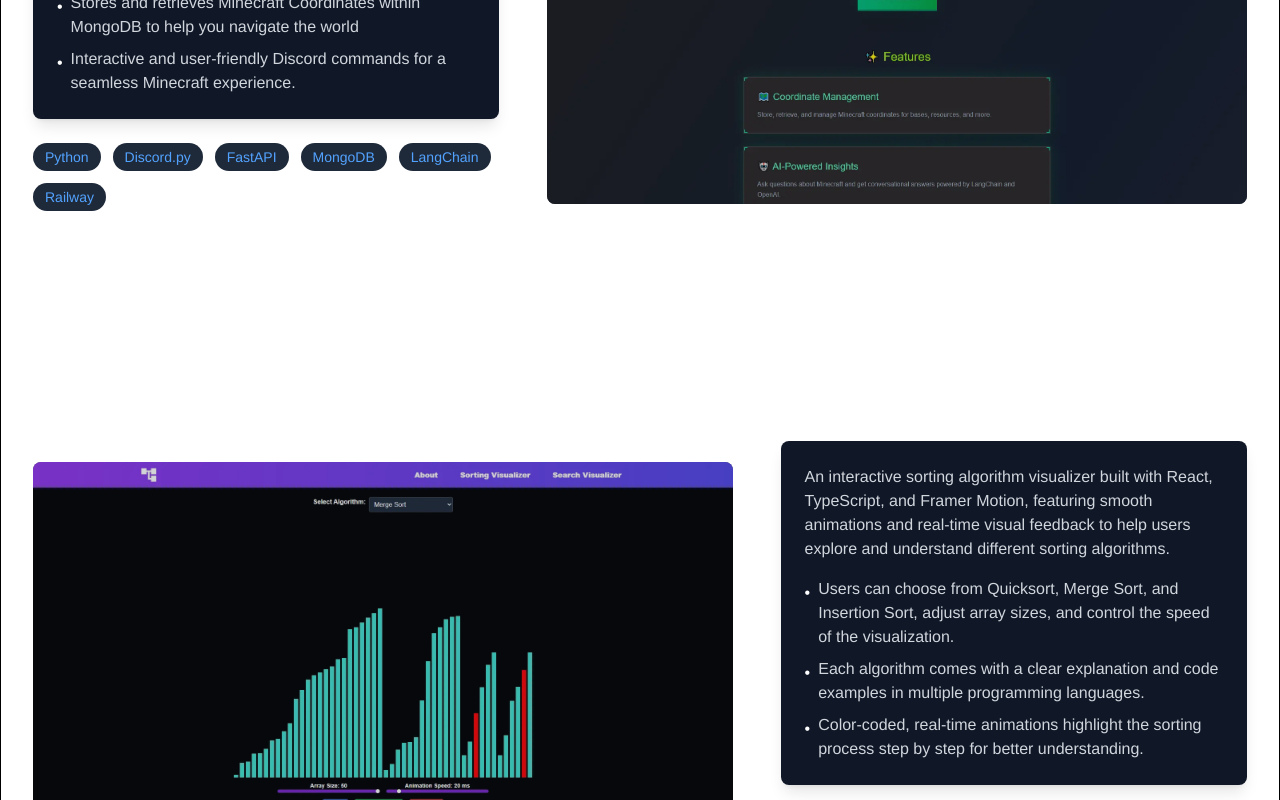
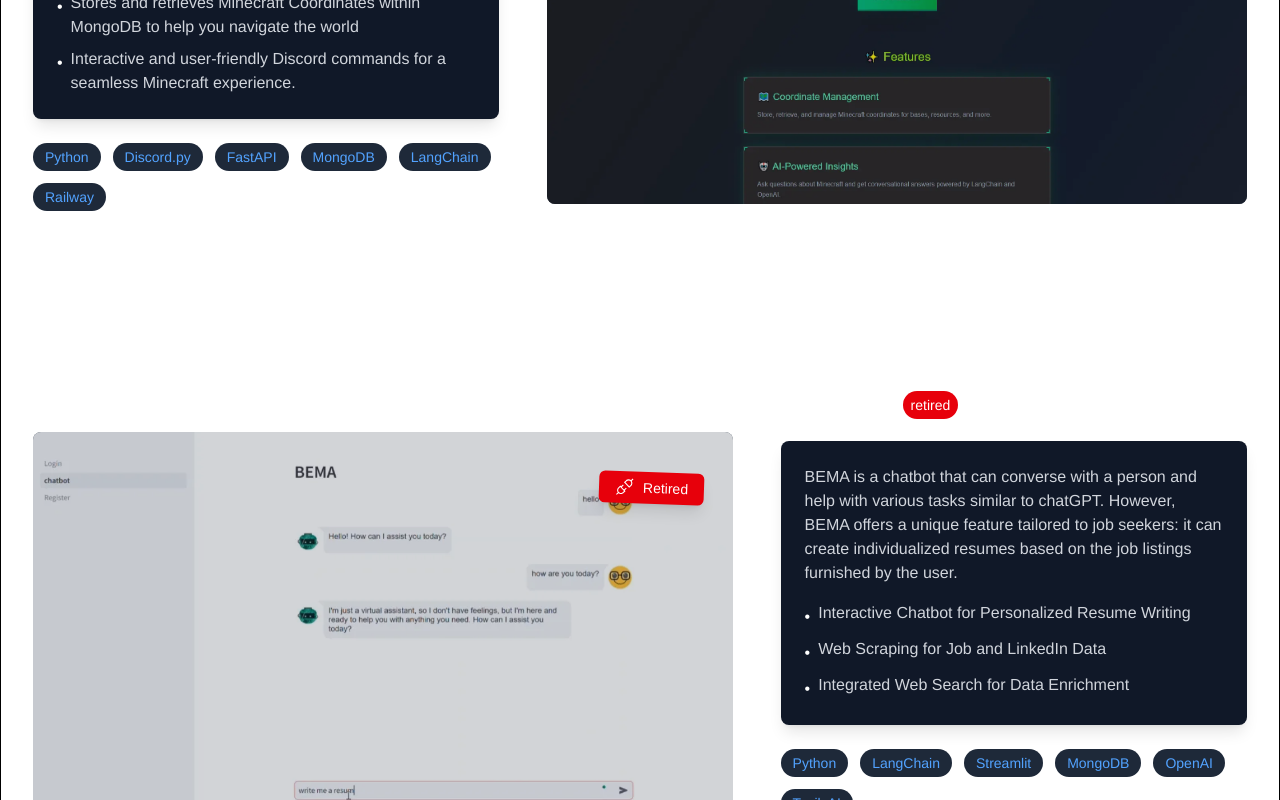
Before and after one commit to BasicallyManny/Personal-Portfolio-Website, a React (Vite) app: page / in a window 1280 px wide. Shown: the part 2000-2800 px from the top of the page. Built offline with nearby package versions, Linux system fonts and the light colour scheme.

Commit message:
updated projects and resume

```diff
--- a/src/components/sections/Projects.tsx
+++ b/src/components/sections/Projects.tsx
@@ -1,10 +1,13 @@
 import { FiGithub, FiExternalLink } from 'react-icons/fi';
 import { FaTools } from "react-icons/fa";
+import { VscDebugDisconnect } from "react-icons/vsc";
+
 import { motion } from 'framer-motion';
 
 import GideonImg from '../../../assets/gideon.webp';
 import KamiImg from '../../../assets/KamiSite.webp';
 import AlgorithmVisualizerImg from '../../../assets/algovisualizer.webp';
+import BEMAImg from '../../../assets/BEMA.webp';
 
 
 const Projects = () => {
@@ -18,7 +21,8 @@ const Projects = () => {
             githubLink: "https://github.com/BasicallyManny/Gideon/",
             liveLink: "https://gideon-nine.vercel.app/",
             image: GideonImg,
-            wip: true
+            wip: true,
+            retired: false,
         },
         {
             id: 2,
@@ -29,10 +33,23 @@ const Projects = () => {
             githubLink: "https://github.com/BasicallyManny/Kami-2.0",
             liveLink: "https://kami-site-one.vercel.app/",
             image: KamiImg,
-            wip: false
+            wip: false,
+            retired: true,
         },
         {
             id: 3,
+            title: "BEMA",
+            description: "BEMA is a chatbot that can converse with a person and help with various tasks similar to chatGPT. However, BEMA offers a unique feature tailored to job seekers: it can create individualized resumes based on the job listings furnished by the user.",
+            tags: ["Python", "LangChain", "Streamlit", "MongoDB", "OpenAI", "TavilyAI"],
+            notes: ["Interactive Chatbot for Personalized Resume Writing", "Web Scraping for Job and LinkedIn Data", "Integrated Web Search for Data Enrichment"],
+            githubLink: "https://github.com/Teccon1998/GenAIAssistant",
+            liveLink: "https://github.com/Teccon1998/GenAIAssistant",
+            image: BEMAImg,
+            wip: false,
+            retired: true,
+        },
+        {
+            id: 4,
             title: "Algorithm Visualizer",
             description: "An interactive sorting algorithm visualizer built with React, TypeScript, and Framer Motion, featuring smooth animations and real-time visual feedback to help users explore and understand different sorting algorithms.",
             tags: ["React", "TypeScript", "Framer Motion", "Tailwind CSS", "Vite", "Node.js", "Vercel"],
@@ -40,7 +57,8 @@ const Projects = () => {
             githubLink: "https://github.com/BasicallyManny/Algorithm-Visualizer",
             liveLink: "https://algorithmsvisualizer.vercel.app/",
             image: AlgorithmVisualizerImg,
-            wip: false
+            wip: false,
+            retired: false,
         },
     ];
 
@@ -99,12 +117,25 @@ const Projects = () => {
                                         <span>In Active Development</span>
                                     </motion.div>
                                 )}
+                                {/* RETIRED BANNER */}
+                                {project.retired && (
+                                    <motion.div
+                                        className="flex items-center gap-2 absolute top-10 right-7 bg-red-600 text-white px-4 py-1.5 text-sm font-medium rounded-md shadow-lg transform rotate-2"
+                                        initial={{ x: 20, opacity: 0 }}
+                                        animate={{ x: 0, opacity: 1 }}
+                                        transition={{ delay: 0.3, duration: 0.4 }}
+                                    >
+                                        <VscDebugDisconnect size={20} className="text-white" />
+                                        <span>Retired</span>
+                                    </motion.div>
+                                )}
                             </div>
 
                             {/* Project Info */}
                             <div className="w-full md:w-2/5 space-y-4">
                                 <div className="flex items-center">
                                     <h3 className="text-4xl font-bold text-white">{project.title}</h3>
+                                    {/* Work in progress Tag */}
                                     {project.wip && (
                                         <motion.span
                                             className="ml-4 bg-amber-600 text-white text-sm px-2 py-1 rounded-full"
@@ -115,6 +146,18 @@ const Projects = () => {
                                             WIP
                                         </motion.span>
                                     )}
+                                    {/* Retired Tag */}
+                                    {project.retired && (
+                                        <motion.span
+                                            className="ml-4 bg-red-600 text-white text-sm px-2 py-1 rounded-full"
+                                            initial={{ scale: 0.8, opacity: 0 }}
+                                            animate={{ scale: 1, opacity: 1 }}
+                                            transition={{ delay: 0.4, duration: 0.3 }}
+                                        >
+                                            retired
+                                        </motion.span>
+                                    )}
+
                                 </div>
 
                                 <div className="bg-gray-900 p-6 rounded-lg shadow-lg">
```
Also changed, not shown: assets/BEMA.webp (added), 1 other file (tests, documents, lock files or other folders).
